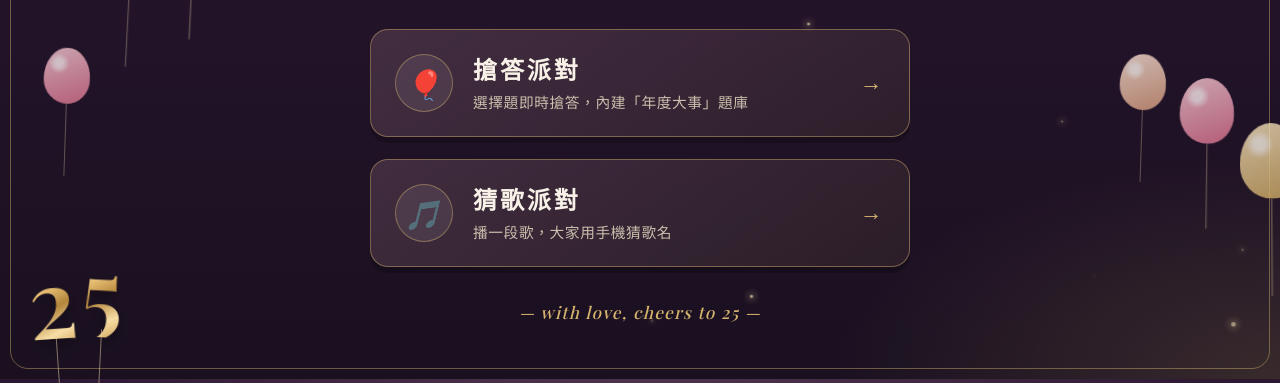
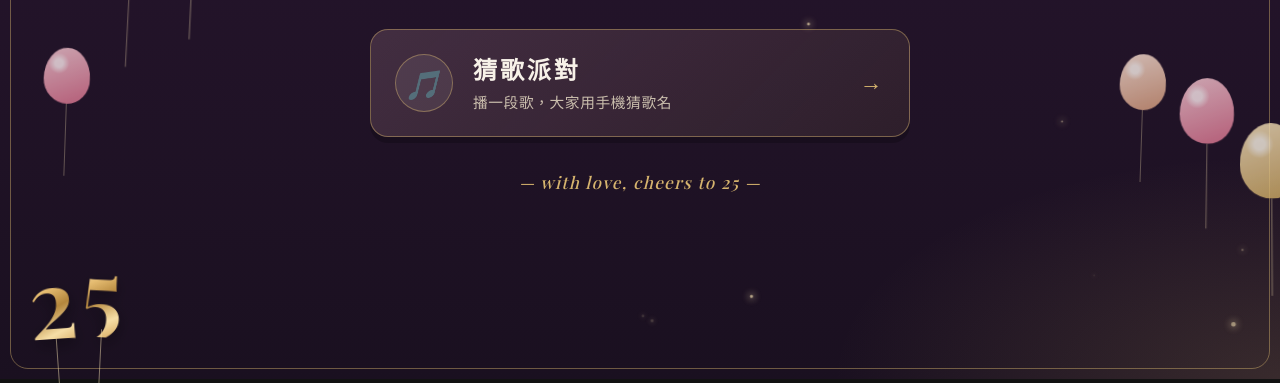
Before and after one commit to rexwu36/party-games, a plain HTML site: page index.html in a window 1280 px wide. Shown: the part 421-804 px from the top of the page. Drawn offline with nearby package versions, Linux system fonts and the light colour scheme; a web font is replaced by a local one.

Commit message:
Remove the quiz game from the home page (only song guessing now)
Co-Authored-By: Claude Opus 5.5 <noreply@anthropic.com>

```diff
--- a/index.html
+++ b/index.html
@@ -39,7 +39,6 @@ a.game .go{color:var(--gold);font-size:1.4rem}
 <div class="rule" aria-hidden="true">✦</div>
 <p>主持人用電腦打開遊戲、開房間；大家用手機打開同一個遊戲，輸入房間碼就能加入。</p>
 </div>
-<a class="game" href="quiz.html?v=12"><span class="ic" aria-hidden="true">🎈</span><div>搶答派對<span class="d">選擇題即時搶答，內建「年度大事」題庫</span></div><span class="go" aria-hidden="true">→</span></a>
 <a class="game" href="song.html?v=19"><span class="ic" aria-hidden="true">🎵</span><div>猜歌派對<span class="d">播一段歌，大家用手機猜歌名</span></div><span class="go" aria-hidden="true">→</span></a>
 <p class="foot">— with love, cheers to 25 —</p>
 </main>
```
